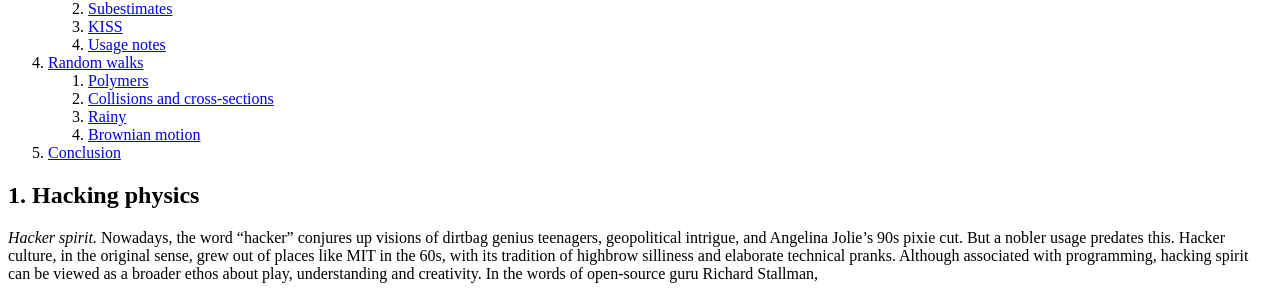
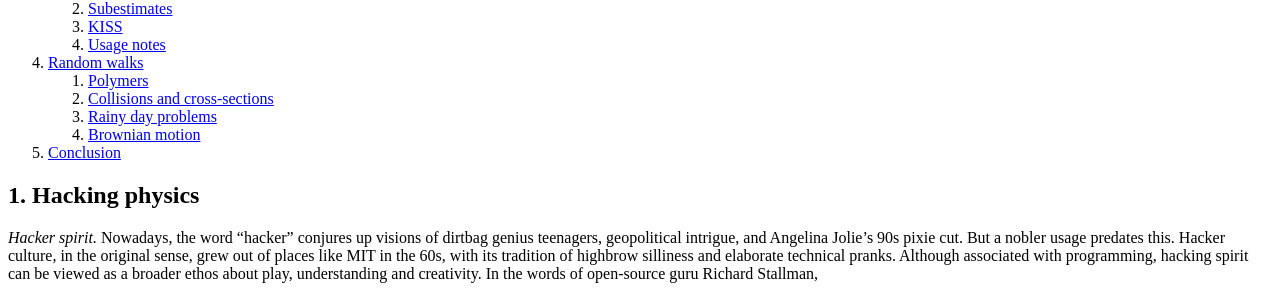
Before and after one commit to hapax/hapax.github.io, a Jekyll site: the page built from assets/simple-physics.md, in a window 1280 px wide and 900 px high, scrolled down 555 px. Shown: the part 152-451 px from the top of the window. Built offline with Jekyll 4.4.1, drawn with Linux system fonts in a browser that asks for light colours; our own code applies the rules of GitHub Pages for plain Markdown files; formulas are drawn with MathJax 3; a script that is not in the unit is left out; some of the changed text lies outside the part shown.

Commit message:
Update simple-physics.md

```diff
--- a/assets/simple-physics.md
+++ b/assets/simple-physics.md
@@ -24,7 +24,7 @@
 4. <a href="#sec-4">Random walks</a>
    1. <a href="#sec-4-1">Polymers</a>
    2. <a href="#sec-4-2">Collisions and cross-sections</a>
-   3. <a href="#sec-4-3">Rainy</a>
+   3. <a href="#sec-4-3">Rainy day problems</a>
    4. <a href="#sec-4-4">Brownian motion</a>
 5. <a href="#sec-5">Conclusion</a>
 
@@ -1282,7 +1282,7 @@
 
 ---
 
-### 4.3. Rain <a id="sec-4-3" name="sec-4-3"></a>
+### 4.3. Rainy day problems <a id="sec-4-3" name="sec-4-3"></a>
 
 So far, we're imagining the colliding objects are stationary (or
 stationary on average).
```
